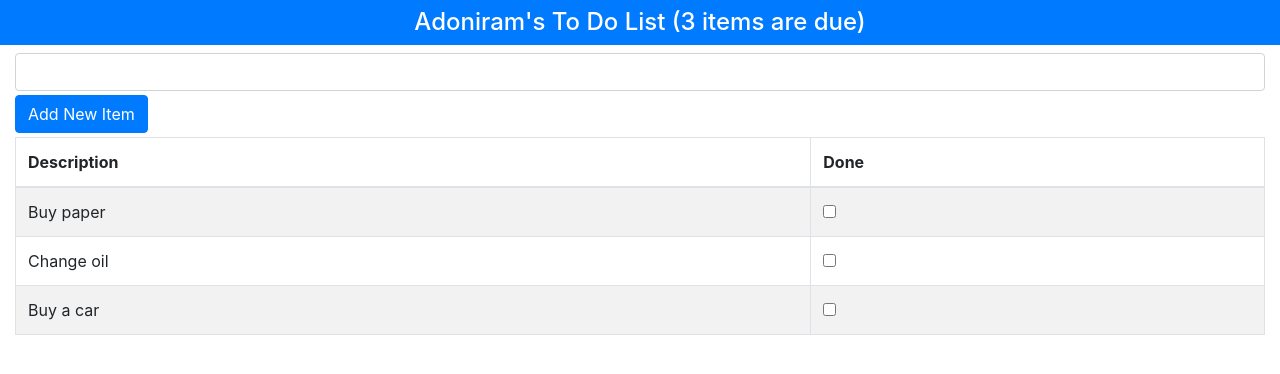
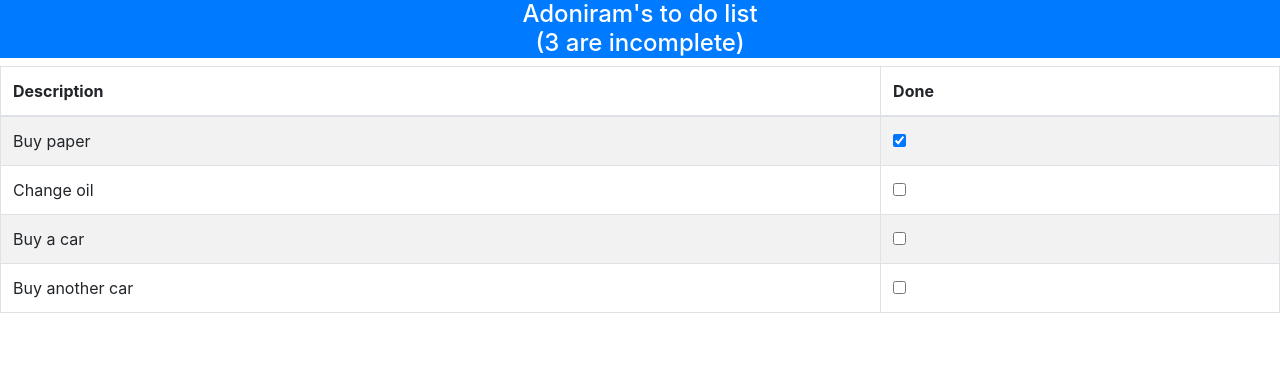
Before and after one commit to adoniramj/react_todo_app, a React (Create React App) app: page / in a window 1280 px wide. Shown: the top 374 px of the page. Built offline with nearby package versions, Linux system fonts and the light colour scheme.

Commit message:
Create child components.
Create the header component and table component.
Modify App.js to include these components.

```diff
--- a/src/App.js
+++ b/src/App.js
@@ -1,4 +1,7 @@
 import React, { Component } from 'react'
+
+import { Header } from './Header'
+import ItemsTable from './ItemsTable'
 
 export default class App extends Component {
 
@@ -7,85 +10,28 @@ export default class App extends Component {
     this.state = {
        userName: 'Adoniram',
        todoItems: [
-         {action: 'Buy paper', done: false},
+         {action: 'Buy paper', done: true},
          {action: 'Change oil', done: false},
-         {action: 'Buy a car', done: false}
-       ],
-       newItem: '',
-       itemsDue: ''
+         {action: 'Buy a car', done: false},
+         {action: 'Buy another car', done: false}
+       ]
     }
   }
 
-  updateNewItem = event => {
-    this.setState({ newItem: event.target.value})
-  }
+  toggleDone = (todo) => this.setState(
+    { todoItems: this.state.todoItems.map(
+      item => item.action === todo.action ? {...item, done: !item.done} : item)
+    })
 
-  addNewItem = () => {
-    if(!this.state.todoItems.find(item => item.action === this.state.newItem)) {
-      this.setState({
-        todoItems: [...this.state.todoItems,
-                   { action: this.state.newItem, done: false}],
-        newItem: ''
-      }, () => this.itemReport()) //setState(updater[, callback]). setState is async.
-    }
-  }
-
-  itemReport = () => {
-    let itemsDue = this.state.todoItems.filter(item => !item.done).length
-    if (itemsDue === 1){
-      this.setState({ itemsDue: `${itemsDue} item is due`})
-    } else if (itemsDue > 1) {
-      this.setState({ itemsDue: `${itemsDue} items are due`})
-    } else {
-      this.setState({ itemsDue: ''})
-    }
-  }
-
-  checkTodo = (todo) => {
-    console.log(todo)
-    this.setState({ todoItems: this.state.todoItems.map(item => item.action === todo.action ? { ...item, done: !item.done } : item) },
-    () => this.itemReport())}
-
-  todoTable = () => //Do not use {} after => this will prevent the function from returning anything, if used the use return
-     this.state.todoItems.map(item =>
-      <tr key={ item.action }>
-        <td>{ item.action }</td>
-        <td>
-          <input type='checkbox'
-                 checked={ item.done }
-                 onChange={ () => this.checkTodo(item)} /> {/* React know which item to pass because each item has onChange event listener */}
-        </td>
-      </tr>
-    )
-
-  render() { //the render method is executed everytime the setState method is called.
+  //Evert time there is a change in state the render function is executed.
+  render() {
     return (
       <div>
-        <h4 className='bg-primary text-white text-center p-2'>
-        {this.state.userName}'s To Do List
-        ({ this.state.itemsDue })
-        </h4>
-        <div className='container-fluid'>
-          <div className='my-1'>
-              <input className='form-control'
-                     value={ this.state.newItem }
-                     onChange={ this.updateNewItem }
-              />
-              <button className='btn btn-primary mt-1'
-                      onClick={ this.addNewItem }>Add New Item</button>
-          </div>
-          <table className='table table-striped table-bordered'>
-            <thead><tr><th>Description</th><th>Done</th></tr></thead>
-            <tbody>
-              { this.todoTable() }
-            </tbody>
-          </table>
-        </div>
+        {/* See the syntax for importing Header and Items table. They are different. */}
+        <Header name={this.state.userName} tasks={this.state.todoItems}/>
+        <ItemsTable tasks={this.state.todoItems} callback={this.toggleDone}/>
       </div>
     )
   }
 
-  componentDidMount(){
-    this.itemReport()
-  }
 }
--- /dev/null
+++ b/src/Header.js
@@ -0,0 +1,21 @@
+import React, { Component } from 'react'
+
+export class Header extends Component {
+
+  amountItems = (array) => {
+    let itemsDue = array.filter(item => item.done === false).length
+    if (itemsDue === 1) {
+      return `(${itemsDue} is incomplete)`
+    } else if (itemsDue > 1) {
+      return `(${itemsDue} are incomplete)`
+    }
+  }
+  render(){
+    return(
+      <h4 className='bg-primary text-white text-center p2'>
+        {this.props.name}'s to do list <br></br>
+        {this.amountItems(this.props.tasks)}
+      </h4>
+    )
+  }
+}
--- /dev/null
+++ b/src/ItemsTable.js
@@ -0,0 +1,48 @@
+import React from 'react'
+
+
+
+ class ItemsTable extends React.Component {
+
+  /* this.props.tasks is the todoItems in App.js
+  The whole array is passed to generateRow to create the table body.
+  this.props.callback is the toggleDone function of App.js.
+  Each row has an onChange property attached. When the checkbox is clicked, the item for that row is passed as an argument to toggleDone to change the state of done.
+  Since the state of the items is in App.js toggleDone must reside in App.js
+  */
+  generateRow(array) {
+   return array.map((item) => {
+      return (
+        <tr key={item.action}>
+          <td>{item.action}</td>
+          <td><input
+                type='checkbox'
+                checked={item.done}
+                onChange={ () => this.props.callback(item)}/></td>
+        </tr>
+      )
+    })
+  }
+
+  render() {
+    return (
+      <div>
+        <table className='table table-striped table-bordered'>
+          <thead>
+            <tr>
+              <th>Description</th><th>Done</th>
+            </tr>
+          </thead>
+          <tbody>
+          {this.generateRow(this.props.tasks)}
+          </tbody>
+        </table>
+        <div>
+
+        </div>
+      </div>
+    )
+  }
+}
+
+export default ItemsTable
```
Also changed, not shown: 1 other file (tests, documents, lock files or other folders).
